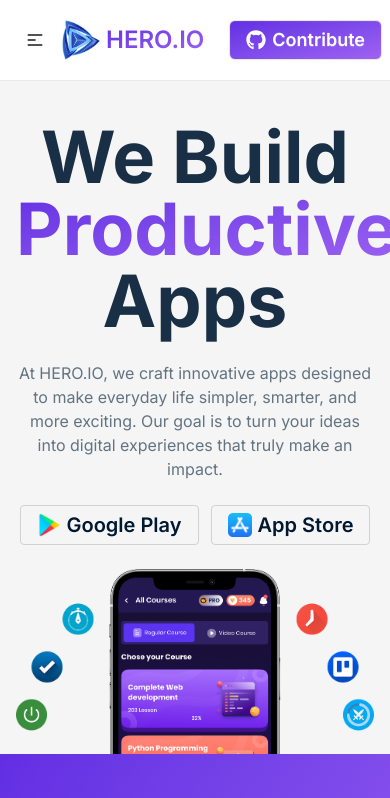
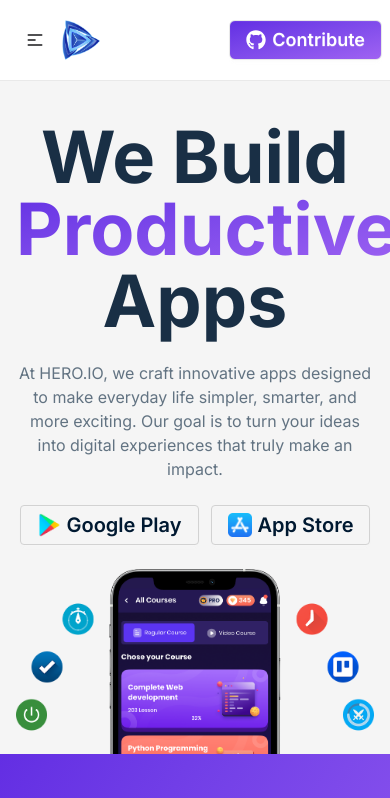
Before and after one commit to ashiqurrahman696/hero-app, a React (Vite) app: page / in a window 390 px wide. Shown: the top 798 px of the page. Built offline with nearby package versions, Linux system fonts and the light colour scheme.

Commit message:
hidden website name for small screen on navbar

```diff
--- a/src/components/Navbar.jsx
+++ b/src/components/Navbar.jsx
@@ -20,7 +20,7 @@ const Navbar = () => {
                     </div>
                     <Link to="/" className="flex items-center gap-1">
                         <img src={logo} alt="logo" className="w-10" />
-                        <span className="font-semibold text-2xl bg-linear-to-br from-[#632ee3] to-[#9f62f2] text-transparent bg-clip-text">HERO.IO</span>
+                        <span className="font-semibold text-2xl bg-linear-to-br from-[#632ee3] to-[#9f62f2] text-transparent bg-clip-text max-sm:hidden">HERO.IO</span>
                     </Link>
                 </div>
                 <div className="navbar-center hidden lg:flex">
```
